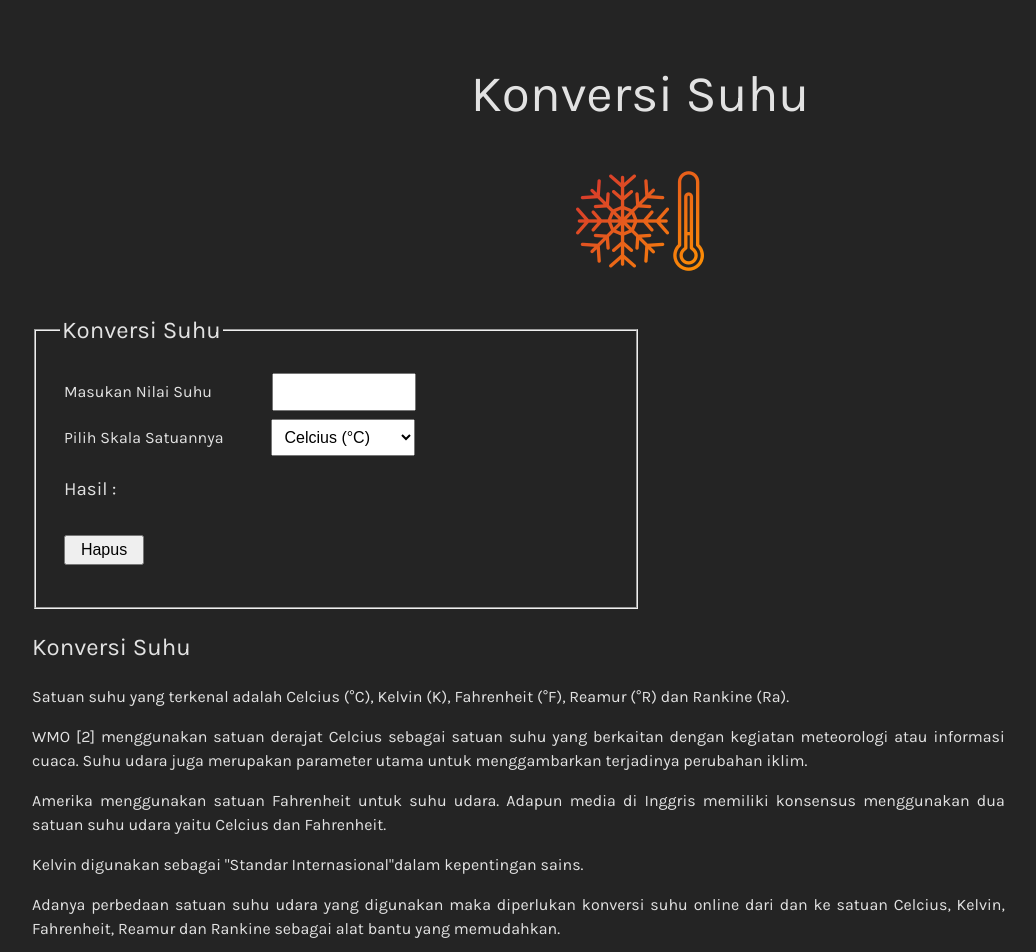
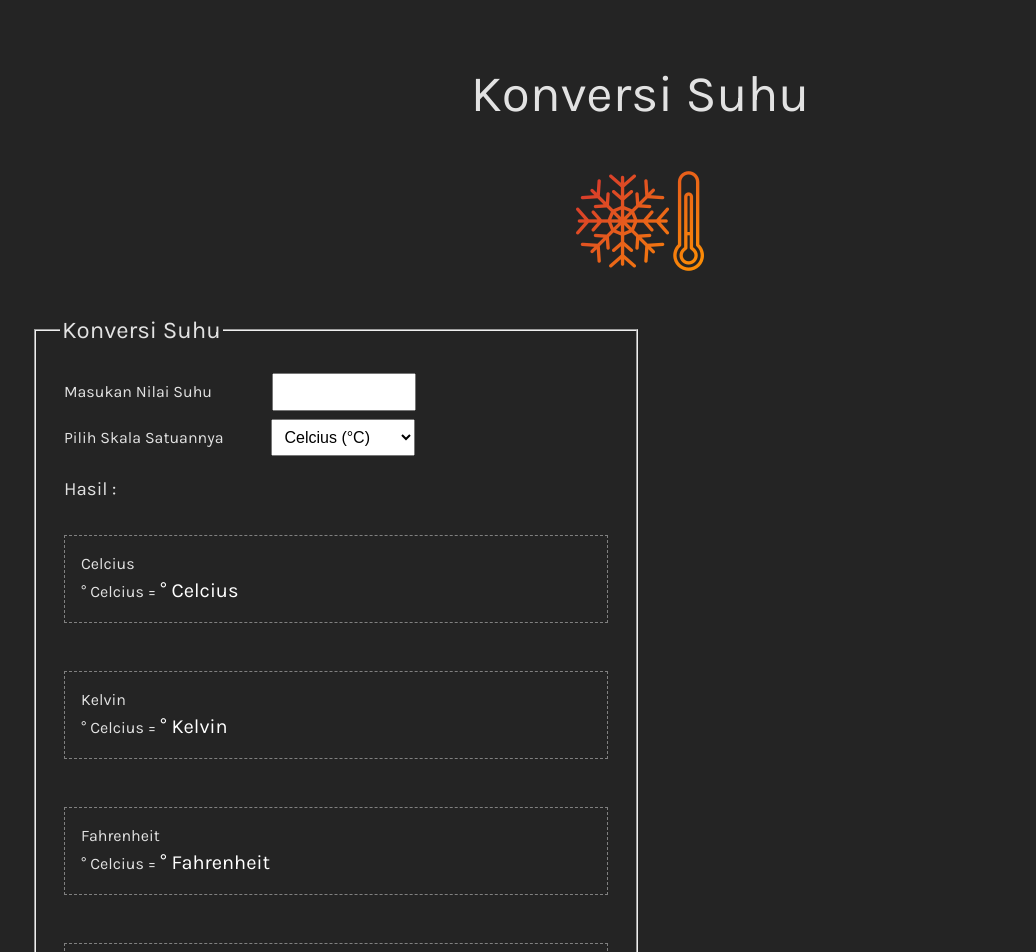
Before and after one commit to sandysptra09/PROJECT-TEMPERATURE_CONVERTER, a React (Vite) app: page /konversi_suhu in a window 1280 px wide. Shown: the top 952 px of the page, without its empty margins (0-1036 px from the left). Built offline with nearby package versions, Linux system fonts and the light colour scheme.

Commit message:
Add output dari konversi suhu

```diff
--- a/src/views/Calculator.jsx
+++ b/src/views/Calculator.jsx
@@ -92,6 +92,18 @@ export default function Calculator() {
                         <h3>Hasil :</h3>
                     </div>
 
+                    {/* Hasil */}
+                    <div className='hitung-skala-suhu'>
+                        {Object.keys(hasil).map((skala, index) => (
+                            <div key={index} className={`box-${skala.toLowerCase()}`}>
+                                <label>{skala}</label>
+                                <div className='box-hasil'>
+                                    <span>{inputSuhu} ° {selectedSkala} = </span>
+                                    <span className='hasil'>{hasil[skala]} ° {skala}</span>
+                                </div>
+                            </div>
+                        ))}
+                    </div>
 
                     {/* <div className="hitung-skala-suhu">
                         <div className="box-celcius">
```
